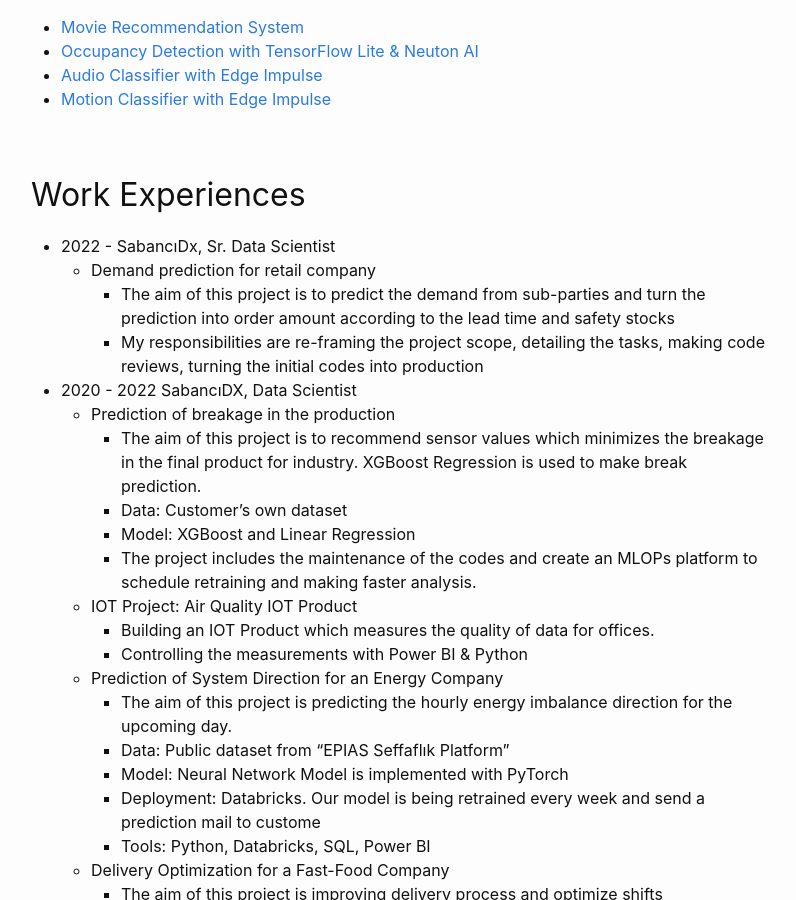
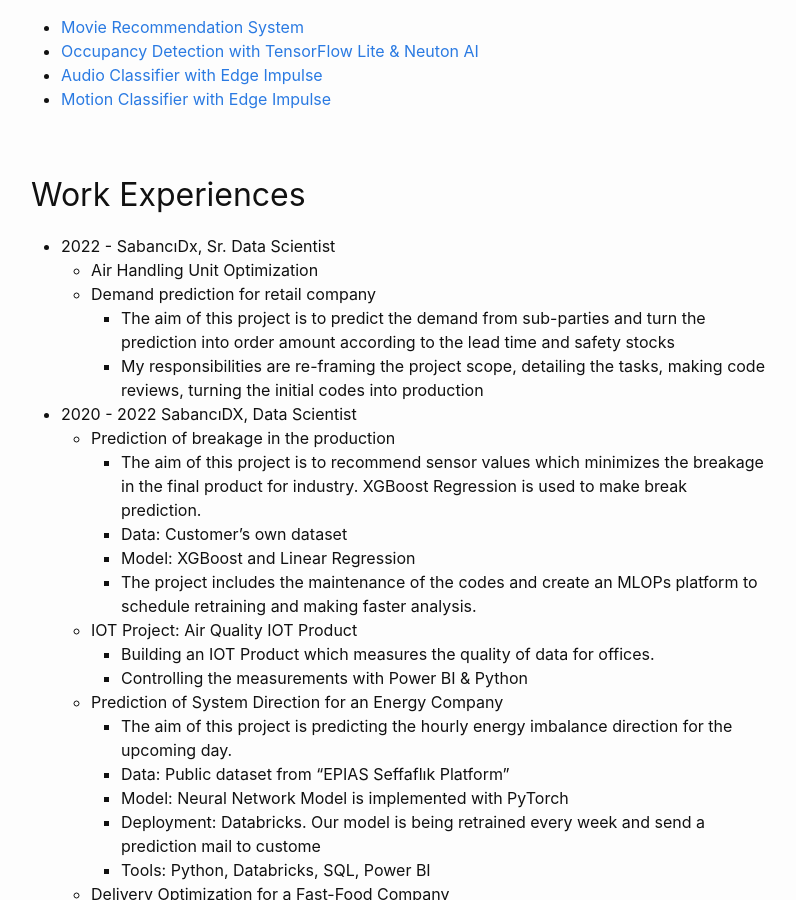
Before and after one commit to pelinbalci/pelinbalci.github.io, a Jekyll site: the page built from CV.md, in a window 1280 px wide and 900 px high, scrolled down 918 px. Shown: the whole window, without its empty margins (239-1035 px from the left). Built offline with Jekyll 4.4.1, drawn with Linux system fonts in a browser that asks for light colours.

Commit message:
new project

```diff
--- a/CV.md
+++ b/CV.md
@@ -29,6 +29,7 @@
 
 ## Work Experiences
 - 2022 -  SabancıDx, Sr. Data Scientist
+    - Air Handling Unit Optimization
     - Demand prediction for retail company
        - The aim of this project is to predict the demand from sub-parties and turn the prediction into order amount
          according to the lead time and safety stocks
```
